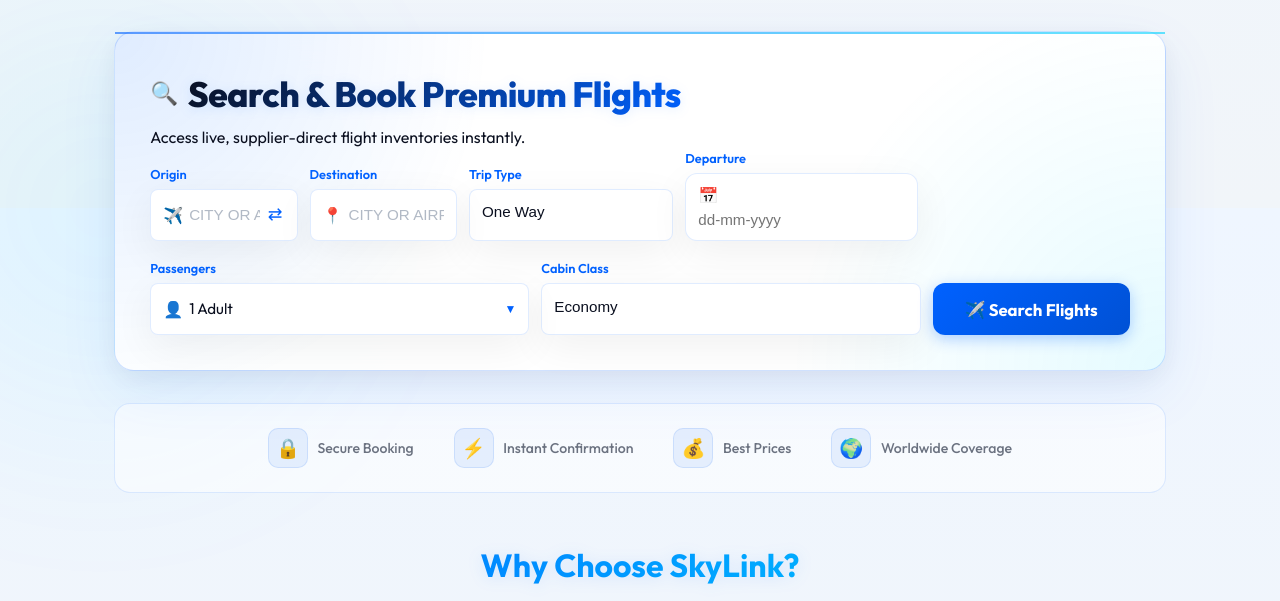
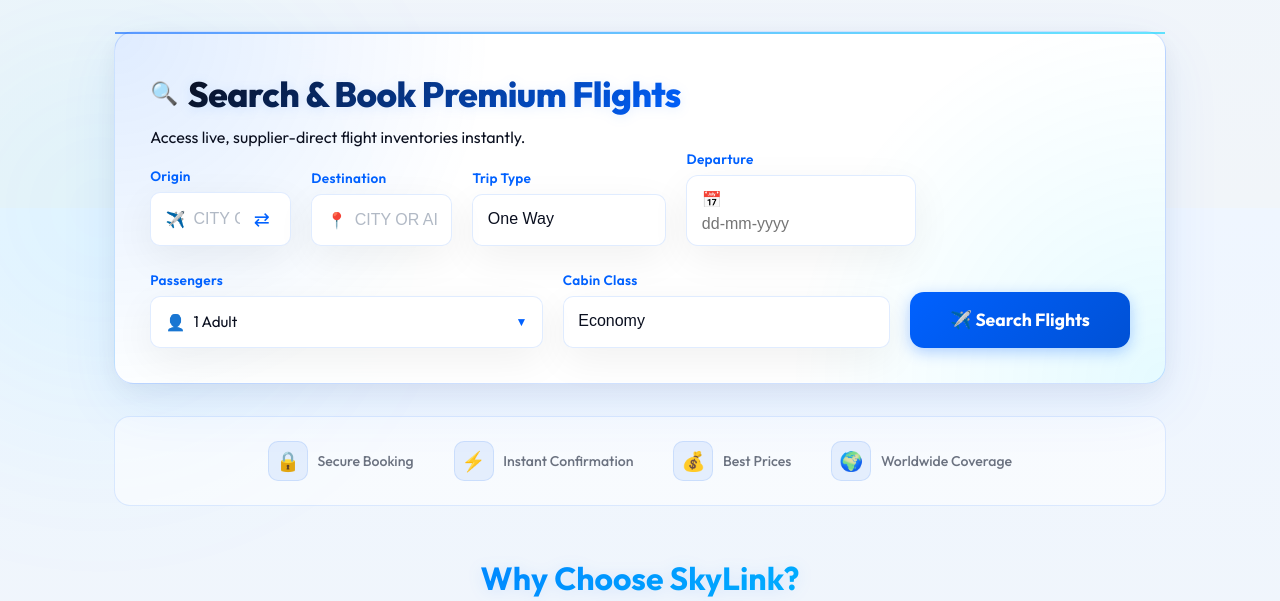
Before and after one commit to lankeethebeast/skylink-flight-booking, a Flask app: page / in a window 1280 px wide. Shown: the part 592-1193 px from the top of the page. Run offline with Flask 3, Linux system fonts and the light colour scheme; some libraries are stand-ins or nearby versions.

Commit message:
feat: widen search form fields and increase spacing

```diff
--- a/skylink_app/static/style.css
+++ b/skylink_app/static/style.css
@@ -778,16 +778,16 @@ h3 {
 /* Main search grid: origin, destination, trip type, departure, return (5 columns) */
 .search-main-grid {
   display: grid;
-  grid-template-columns: 1.55fr 1.55fr 2.15fr 2.45fr 2.1fr;
-  gap: 0.75rem;
+  grid-template-columns: 1.6fr 1.6fr 2.2fr 2.6fr 2.2fr;
+  gap: 1.25rem;
   align-items: end;
 }
 
 /* Secondary grid: passengers, cabin class, submit button */
 .search-secondary-grid {
   display: grid;
-  grid-template-columns: 1fr 1fr auto;
-  gap: 0.75rem;
+  grid-template-columns: 1.2fr 1fr auto;
+  gap: 1.25rem;
   align-items: end;
 }
 
@@ -795,7 +795,7 @@ h3 {
 #searchForm {
   display: flex;
   flex-direction: column;
-  gap: 1rem;
+  gap: 1.5rem;
   position: relative;
 }
 
@@ -805,23 +805,30 @@ h3 {
 }
 
 .search-label-text {
-  font-size: 0.8rem;
+  font-size: 0.85rem;
   font-weight: 600;
   color: var(--color-primary);
-  margin-bottom: 0.3rem;
+  margin-bottom: 0.35rem;
   display: block;
+  letter-spacing: 0.3px;
 }
 
 /* Input wrapper — the white rounded container */
 .search-input-wrap {
   display: flex;
-  gap: 6px;
+  gap: 8px;
   align-items: center;
   background: #fff;
   border: 1px solid var(--border-glass);
-  border-radius: 8px;
-  padding: 0.55rem 0.75rem;
+  border-radius: 10px;
+  padding: 0.65rem 0.9rem;
   box-shadow: var(--shadow-glass);
+  transition: border-color 0.2s ease, box-shadow 0.2s ease;
+}
+
+.search-input-wrap:focus-within {
+  border-color: var(--color-primary);
+  box-shadow: 0 0 0 4px rgba(37, 99, 235, 0.12), 0 8px 18px rgba(37, 99, 235, 0.08);
 }
 
 /* Text input styling */
@@ -831,7 +838,7 @@ h3 {
   border: none;
   background: transparent;
   color: var(--text-main);
-  font-size: 0.95rem;
+  font-size: 1rem;
   padding: 0;
   outline: none;
 }
@@ -844,9 +851,15 @@ h3 {
 .search-select-wrap {
   background: #fff;
   border: 1px solid var(--border-glass);
-  border-radius: 8px;
-  padding: 0.55rem 0.75rem;
+  border-radius: 10px;
+  padding: 0.65rem 0.9rem;
   box-shadow: var(--shadow-glass);
+  transition: border-color 0.2s ease, box-shadow 0.2s ease;
+}
+
+.search-select-wrap:focus-within {
+  border-color: var(--color-primary);
+  box-shadow: 0 0 0 4px rgba(37, 99, 235, 0.12), 0 8px 18px rgba(37, 99, 235, 0.08);
 }
 
 .search-select {
@@ -854,7 +867,7 @@ h3 {
   border: none;
   color: var(--text-main);
   width: 100%;
-  font-size: 0.95rem;
+  font-size: 1rem;
   padding: 0;
   outline: none;
   cursor: pointer;
@@ -866,14 +879,20 @@ h3 {
   display: block;
   background: #fff;
   border: 1px solid var(--border-glass);
-  border-radius: 8px;
-  padding: 0.55rem 0.75rem;
+  border-radius: 10px;
+  padding: 0.65rem 0.9rem;
   box-shadow: var(--shadow-glass);
   cursor: pointer;
+  transition: border-color 0.2s ease, box-shadow 0.2s ease;
+}
+
+.search-date-wrap:focus-within {
+  border-color: var(--color-primary);
+  box-shadow: 0 0 0 4px rgba(37, 99, 235, 0.12), 0 8px 18px rgba(37, 99, 235, 0.08);
 }
 
 .search-date-wrap .search-date-icon {
-  margin-right: 6px;
+  margin-right: 8px;
 }
 
 .search-date-display {
@@ -882,7 +901,7 @@ h3 {
   border: none;
   background: transparent;
   color: var(--text-main);
-  font-size: 0.95rem;
+  font-size: 1rem;
   padding: 0;
   outline: none;
   cursor: pointer;
@@ -894,16 +913,23 @@ h3 {
   border: none;
   color: var(--color-primary);
   cursor: pointer;
-  font-size: 1.1rem;
-  padding: 2px;
+  font-size: 1.2rem;
+  padding: 4px 6px;
+  border-radius: 6px;
+  transition: background 0.15s ease;
+}
+
+.search-swap-btn:hover {
+  background: rgba(0, 97, 255, 0.08);
 }
 
 /* Submit button */
 #searchBtn {
-  min-height: 52px;
-  font-size: 1.05rem;
-  padding: 0.65rem 2rem;
+  min-height: 56px;
+  font-size: 1.1rem;
+  padding: 0.75rem 2.5rem;
   white-space: nowrap;
+  border-radius: 14px;
 }
 
 .search-submit-wrap {
@@ -2950,20 +2976,20 @@ h3 {
 }
 
 #searchForm {
-  gap: 1.15rem !important;
+  gap: 1.5rem !important;
 }
 
 /* The search grids below use !important to override any inline style */
 .search-main-grid {
-  grid-template-columns: 1.55fr 1.55fr 2.15fr 2.45fr 2.1fr !important;
-  gap: 0.75rem !important;
+  grid-template-columns: 1.6fr 1.6fr 2.2fr 2.6fr 2.2fr !important;
+  gap: 1.25rem !important;
   align-items: end !important;
   display: grid !important;
 }
 
 .search-secondary-grid {
-  grid-template-columns: 1fr 1fr auto !important;
-  gap: 0.75rem !important;
+  grid-template-columns: 1.2fr 1fr auto !important;
+  gap: 1.25rem !important;
   align-items: end !important;
   display: grid !important;
 }
@@ -3002,7 +3028,7 @@ h3 {
 }
 
 #searchBtn {
-  min-height: 52px;
+  min-height: 56px;
 }
 
 .card-search label,
```
